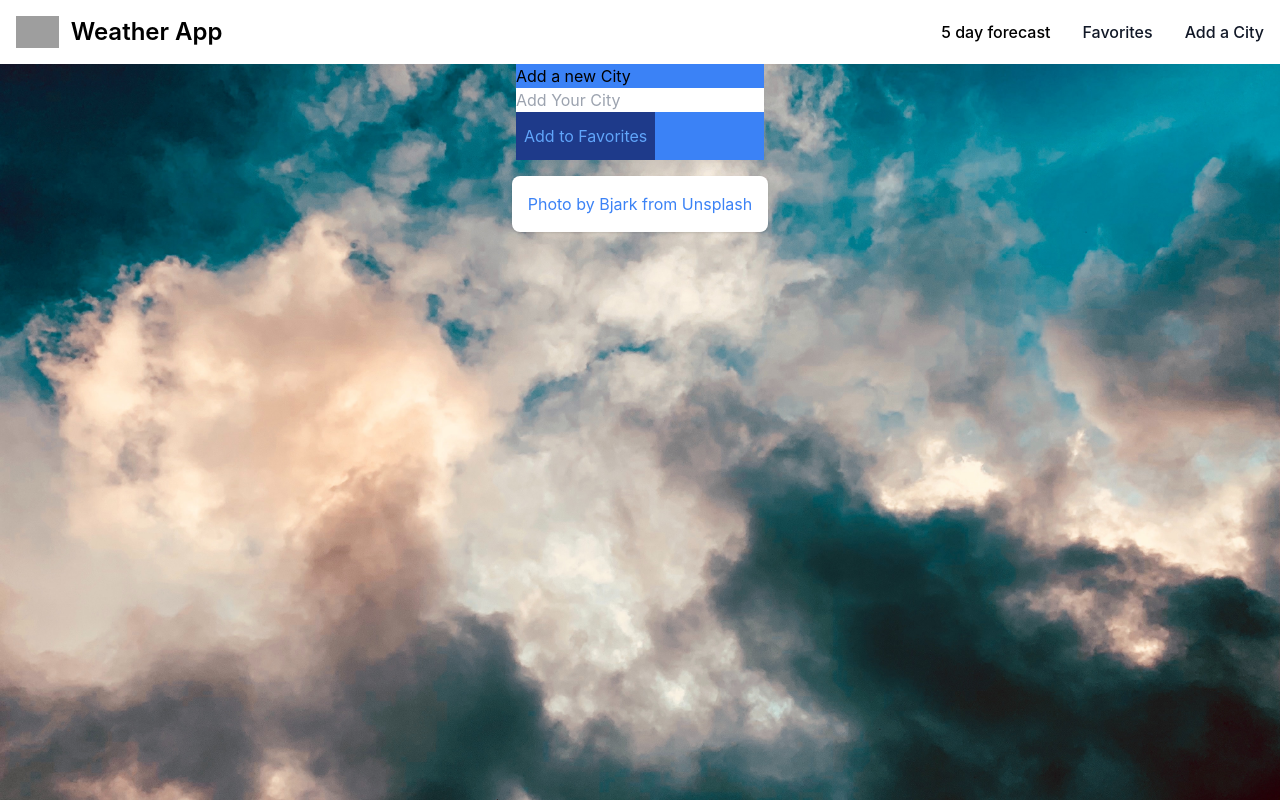
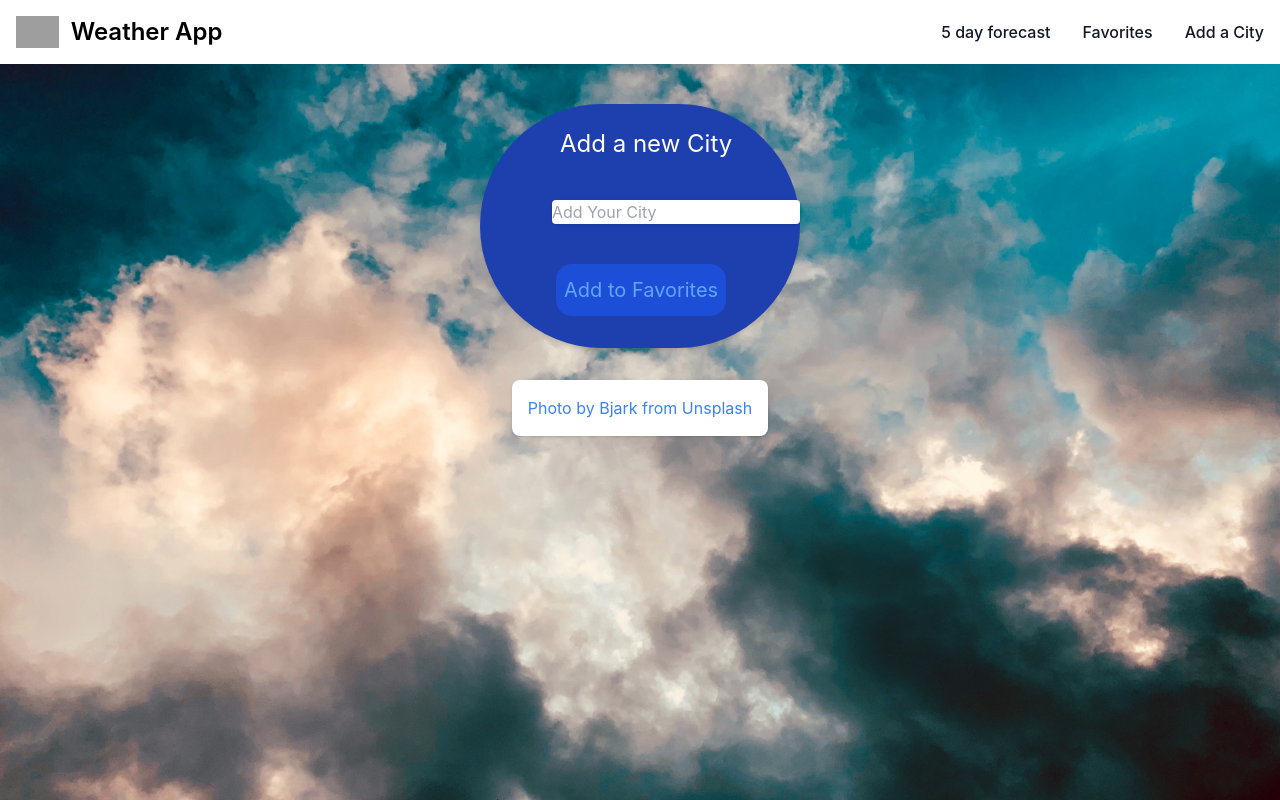
Before and after one commit to moesarsour/weatherapp, a React (Create React App) app: page /new in a window 1280 px wide. Built offline with nearby package versions, Linux system fonts and the light colour scheme; grey boxes are pictures that could not be loaded.

Commit message:
commit to main

```diff
--- a/src/components/favorite.js
+++ b/src/components/favorite.js
@@ -3,7 +3,11 @@ import '../App.css'
 
 
 function Favorite () {
-
+    return(
+        <h1>
+            Here are your Favorites
+        </h1>
+    )
 }
 
 
--- a/src/components/multi.js
+++ b/src/components/multi.js
@@ -1,12 +1,46 @@
 import React from 'react'
-import { useState } from 'react'
+import { useState,useEffect } from 'react'
+import css from '../multi.module.css'
 
-function Multi () {
-    return(
-        <div>
-            <h1>5 Day for</h1>
+function useOpenWeather ({apiKey, lat, lon, units = 'imperial'}) {
+    const[apiData, setApiData] = useState(null);
+
+    const apiUrl = `https://api.openweathermap.org/data/2.5/forecast?lat=${lat}&lon=${lon}&appid=${apiKey}e&units=${units}`;
+
+    useEffect(() => {
+        fetch(apiUrl)
+          .then((res) => res.json())
+          .then((data) => {
+              setApiData(data);
+          });
+      }, [apiUrl]);
+
+      return apiData;
+}
+
+
+function Multi (lat, lon) {
+    const weather = useOpenWeather({
+        apiKey:'&appid=da7909f3bd9147727010ee30fe3df8ce&units=imperial' ,
+        lat,
+        lon,
+        units: 'imperial'
+    });
+
+    return (
+        <div className={css.weather}>
+            <h1 className='text-white text-4xl'>5 Day Forecast</h1>
+          {weather && weather.daily.slice(0, 5).map(d => (
+            <div>
+              <img
+                src={`http://openweathermap.org/img/w/${d.weather[0].icon}.png`}
+                alt={d.weather[0].main}
+              />
+              <div>{d.temp.max} / {d.temp.min}</div>
+            </div>
+          ))}
         </div>
-    )
+      );
 }
 
 export default Multi
--- a/src/components/nav.js
+++ b/src/components/nav.js
@@ -18,7 +18,7 @@ function Nav () {
                  <Link to='/' className='text-white'>Home</Link>
               </li>
               <li>
-                <a href='/multi'>5 day forecast</a>
+                <a href='/multi' className="block py-2 pl-3 pr-4 text-gray-900 rounded hover:bg-gray-100 md:hover:bg-transparent md:hover:text-blue-700 md:p-0 dark:text-white md:dark:hover:text-blue-500 dark:hover:bg-gray-700 dark:hover:text-white md:dark:hover:bg-transparent dark:border-gray-700">5 day forecast</a>
               </li>
               <li>
                 <a href='/favorite' className="block py-2 pl-3 pr-4 text-gray-900 rounded hover:bg-gray-100 md:hover:bg-transparent md:hover:text-blue-700 md:p-0 dark:text-white md:dark:hover:text-blue-500 dark:hover:bg-gray-700 dark:hover:text-white md:dark:hover:bg-transparent dark:border-gray-700">Favorites</a>
--- a/src/components/new.js
+++ b/src/components/new.js
@@ -3,13 +3,13 @@ import '../App.css'
 
 function New () {
     return(
-        <div className='bg-blue-500'>
-            <h1>Add a new City</h1>
-            <form className=''>
+        <div className=' w-full max-w-xs mt-10  '>
+            <form className='bg-blue-800 rounded-full shadow-md px-8 pt-6 pb-8 mb-4 '>
+            <h1 className='text-white text-2xl ml-12'>Add a new City</h1>
                 <div>
-                    <input type='text' id='city_name' placeholder='Add Your City'/>
+                    <input type='text' id='city_name' placeholder='Add Your City'className='rounded mt-10 ml-10 shadow appearance-none'/>
                 </div>
-                <button type='submit' className="px-2 py-3 bg-blue-900 text-blue-400">Add to Favorites</button>
+                <button type='submit' className="px-2 py-3 bg-blue-700 text-blue-400 text-xl mt-10 rounded-2xl ml-11">Add to Favorites</button>
             </form>
         </div>
 
--- /dev/null
+++ b/src/multi.module.css
@@ -0,0 +1,6 @@
+.multi {
+    display: grid;
+    grid-template-columns: repeat(5, minmax(0, 1fr));
+    grid-gap: 16px;
+    margin: 16px;
+  }
--- a/src/server.js
+++ b/src/server.js
@@ -38,7 +38,9 @@ app.get('*', (req,res)=>{
 })
 
 // POST
-
+// app.post('/multi', (req,res)=>{
+//   res.render()
+// // })
 
 // GET
 
```
Also changed, not shown: 1 other file (tests, documents, lock files or other folders).
